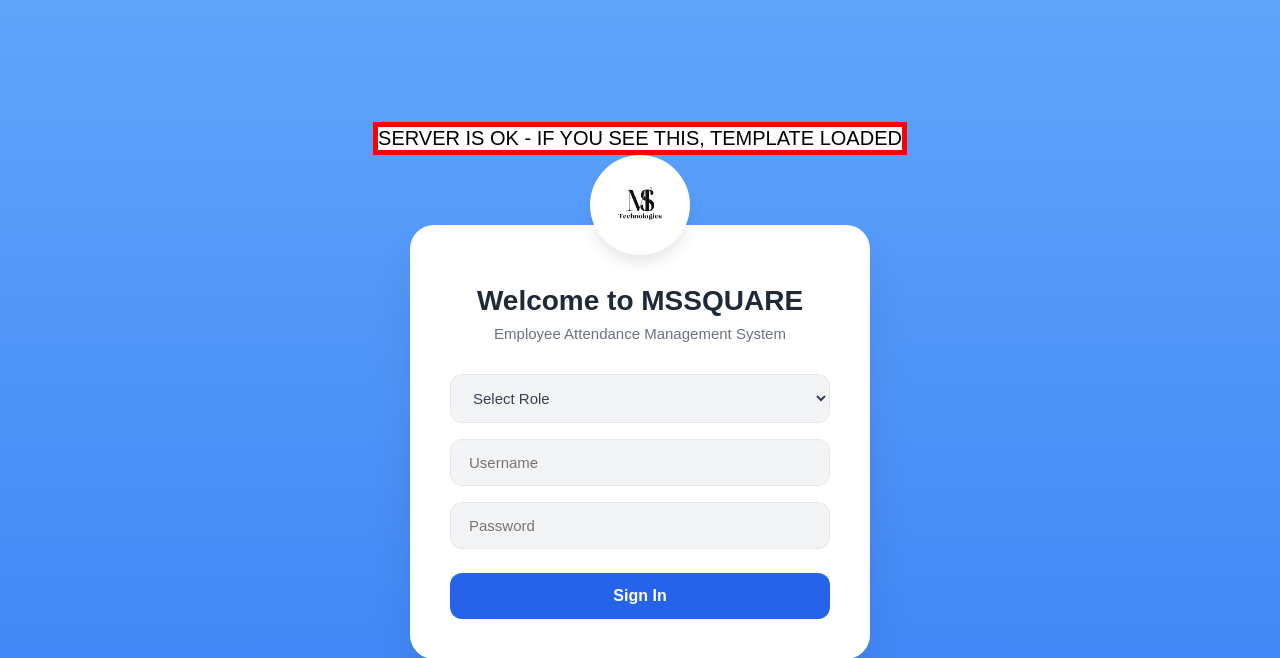
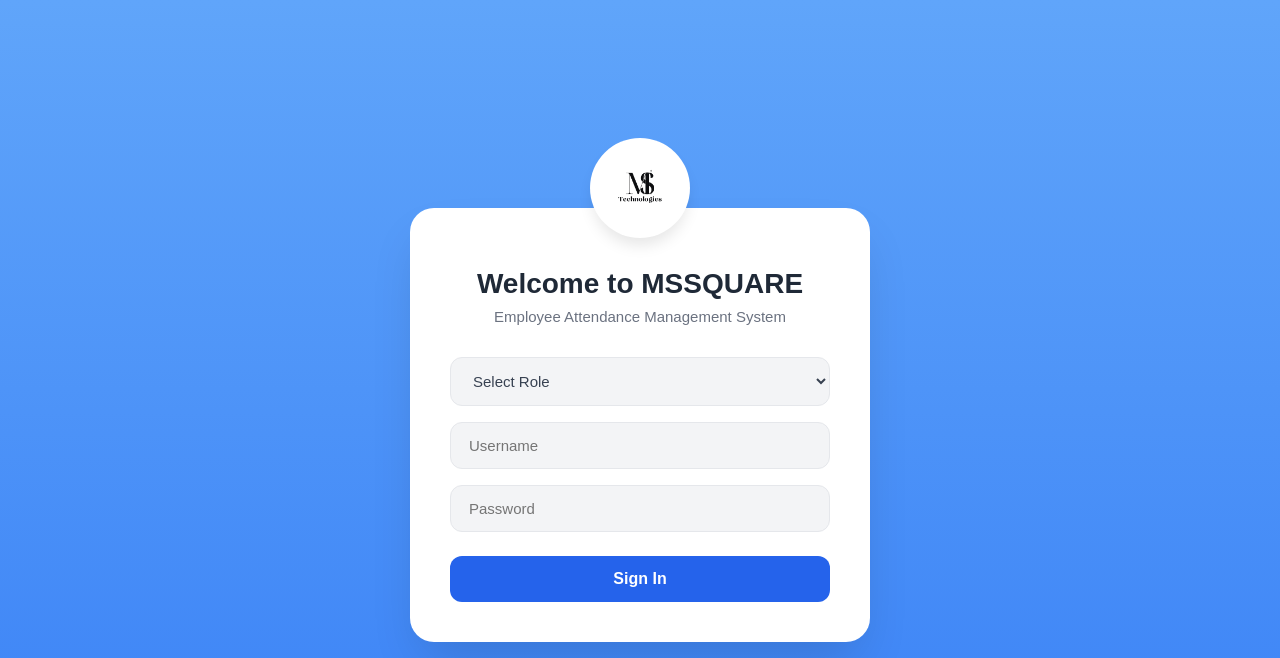
Before and after one commit to satyasriaryadeepak/mssattendance, a Flask app: page / in a window 1280 px wide. Shown: the top 658 px of the page. Run offline with Flask 3, Linux system fonts and the light colour scheme.

Commit message:
remove the uperr tage

```diff
--- a/templates/login.html
+++ b/templates/login.html
@@ -1,14 +1,15 @@
 <!DOCTYPE html>
 <html lang="en">
+
 <head>
     <meta charset="UTF-8">
     <meta name="viewport" content="width=device-width, initial-scale=1.0">
     <title>Login - MSSquare Technologies</title>
     <link rel="stylesheet" href="{{ url_for('static', filename='css/style.css') }}">
 </head>
+
 <body class="new-login-body">
-    <!-- SIMPLE DIAGNOSTIC -->
-    <div style="color: black; background: white; font-size: 20px; border: 5px solid red;">SERVER IS OK - IF YOU SEE THIS, TEMPLATE LOADED</div>
+
 
     <div class="new-login-container">
         <div class="login-logo-circle">
@@ -26,19 +27,9 @@
                     <option value="employee">Employee Login</option>
                 </select>
 
-                <input
-                    type="text"
-                    name="username"
-                    placeholder="Username"
-                    required
-                >
+                <input type="text" name="username" placeholder="Username" required>
 
-                <input
-                    type="password"
-                    name="password"
-                    placeholder="Password"
-                    required
-                >
+                <input type="password" name="password" placeholder="Password" required>
 
                 <button type="submit" class="new-login-btn">Sign In</button>
             </form>
@@ -52,4 +43,5 @@
     </div>
 
 </body>
+
 </html>
```
